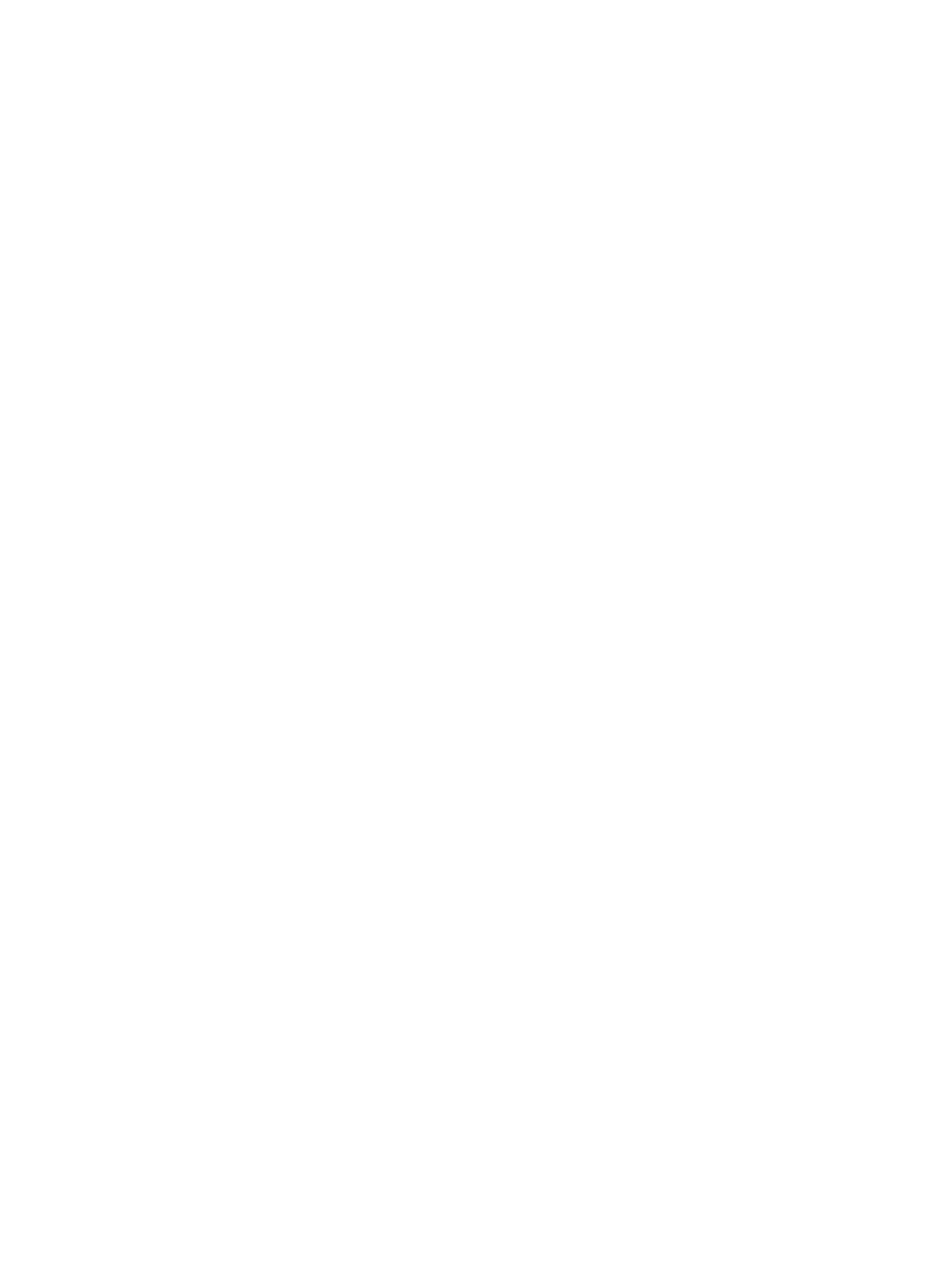
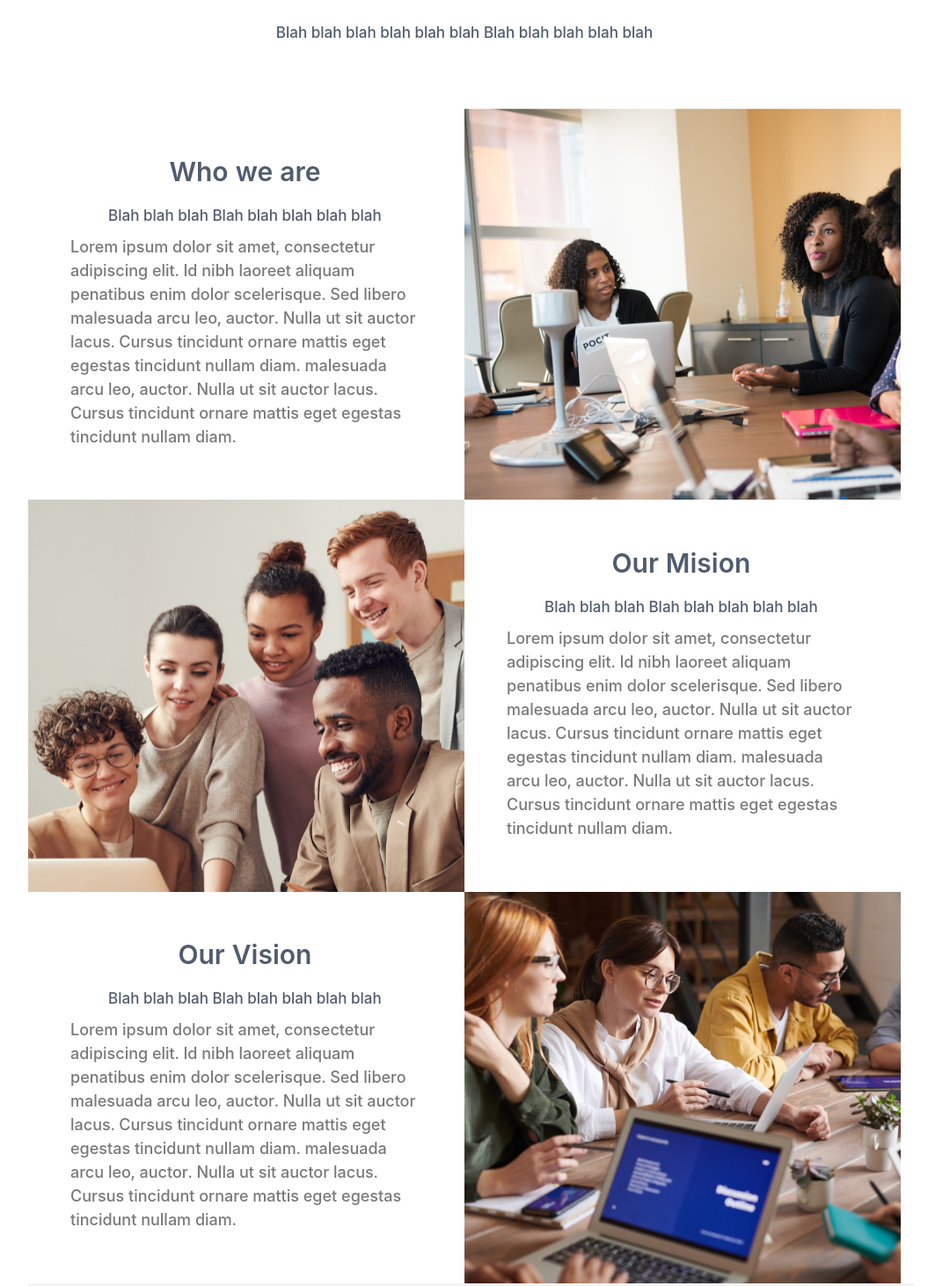
Before and after one commit to TGE24/SP-WEB-1, a Next.js app: page /about-us in a window 1280 px wide. Shown: the part 547-2009 px from the top of the page at 88% size, without its empty margins (112-1167 px from the left). Before the commit the page ends 800 px from the top, so only its background shows below. Built offline with nearby package versions, Linux system fonts and the light colour scheme.

Commit message:
NEW SCREEN About Us age

```diff
--- a/pages/about-us/index.js
+++ b/pages/about-us/index.js
@@ -1,4 +1,5 @@
 import React from "react";
+import { Row, Col } from "antd";
 import { AboutUsContainer } from "./styled";
 
 export default () => {
@@ -12,6 +13,69 @@ export default () => {
       </div>
       <div className="sectionTwo">
         <h1>Latest Real Estate</h1>
+        <h2> Blah blah blah blah blah blah Blah blah blah blah blah</h2>
+      </div>
+      <div className="sectionThree">
+        <Row>
+          <Col xs={24} sm={2} md={10} lg={6} xl={12}>
+            <div className="side-text">
+              <h1>Who we are</h1>
+              <h2>Blah blah blah Blah blah blah blah blah</h2>
+              <h3>
+                Lorem ipsum dolor sit amet, consectetur adipiscing elit. Id nibh
+                laoreet aliquam penatibus enim dolor scelerisque. Sed libero
+                malesuada arcu leo, auctor. Nulla ut sit auctor lacus. Cursus
+                tincidunt ornare mattis eget egestas tincidunt nullam diam.
+                malesuada arcu leo, auctor. Nulla ut sit auctor lacus. Cursus
+                tincidunt ornare mattis eget egestas tincidunt nullam diam.
+              </h3>
+            </div>
+          </Col>
+          <Col xs={24} sm={2} md={10} lg={6} xl={12}>
+            <div className="side-image"></div>
+          </Col>
+        </Row>
+        <Row>
+          <Col xs={24} sm={2} md={10} lg={6} xl={12}>
+            <div className="side-image2"></div>
+          </Col>
+          <Col xs={24} sm={2} md={10} lg={6} xl={12}>
+            <div className="side-text">
+              <h1>Our Mision</h1>
+              <h2>Blah blah blah Blah blah blah blah blah</h2>
+              <h3>
+                Lorem ipsum dolor sit amet, consectetur adipiscing elit. Id nibh
+                laoreet aliquam penatibus enim dolor scelerisque. Sed libero
+                malesuada arcu leo, auctor. Nulla ut sit auctor lacus. Cursus
+                tincidunt ornare mattis eget egestas tincidunt nullam diam.
+                malesuada arcu leo, auctor. Nulla ut sit auctor lacus. Cursus
+                tincidunt ornare mattis eget egestas tincidunt nullam diam.
+              </h3>
+            </div>
+          </Col>
+        </Row>
+        <Row>
+          <Col xs={24} sm={2} md={10} lg={6} xl={12}>
+            <div className="side-text">
+              <h1>Our Vision</h1>
+              <h2>Blah blah blah Blah blah blah blah blah</h2>
+              <h3>
+                Lorem ipsum dolor sit amet, consectetur adipiscing elit. Id nibh
+                laoreet aliquam penatibus enim dolor scelerisque. Sed libero
+                malesuada arcu leo, auctor. Nulla ut sit auctor lacus. Cursus
+                tincidunt ornare mattis eget egestas tincidunt nullam diam.
+                malesuada arcu leo, auctor. Nulla ut sit auctor lacus. Cursus
+                tincidunt ornare mattis eget egestas tincidunt nullam diam.
+              </h3>
+            </div>
+          </Col>
+          <Col xs={24} sm={2} md={10} lg={6} xl={12}>
+            <div className="side-image3"></div>
+          </Col>
+        </Row>
+      </div>
+      <div className="sectionFour">
+        <div className="container">djdj</div>
       </div>
     </AboutUsContainer>
   );
--- a/pages/about-us/styled.js
+++ b/pages/about-us/styled.js
@@ -1,11 +1,13 @@
 import styled from "styled-components";
 
 export const AboutUsContainer = styled.section`
+  padding: 0px;
+  // margin: -7px;
   .sectionOne {
     width: 100%;
-    position: absolute;
-    top: 0;
-    left: 0;
+    position: relative;
+    padding: 0;
+    margin: 0;
     height: 60vh;
     background: url("../assets/aboutus.png");
     .over-lay {
@@ -42,4 +44,81 @@ export const AboutUsContainer = styled.section`
       }
     }
   }
+
+  .sectionTwo {
+    margin-top: 2rem;
+    width: 100%;
+    display: flex;
+    flex-direction: column;
+    justify-content: center;
+    align-items: center;
+    h1 {
+      color: #515c6f;
+      font-size: 30px;
+      font-weight: 600;
+    }
+    h2 {
+      color: #515c6f;
+      font-size: 17px;
+    }
+  }
+  .sectionThree {
+    margin: 4rem 9rem 0 9rem;
+    .side-image {
+      width: 100%;
+      height: 445.36px;
+      background: url("../assets/who-we-are.png");
+    }
+    .side-image2 {
+      width: 100%;
+      height: 445.36px;
+      background: url("../assets/mission.png");
+    }
+    .side-image3 {
+      width: 100%;
+      height: 445.36px;
+      background: url("../assets/vision.png");
+    }
+    .side-text {
+      width: 80%;
+      height: 445.36px;
+      margin-left: 3rem;
+      display: flex;
+      flex-direction: column;
+      justify-content: center;
+      align-items: center;
+      h1 {
+        color: #515c6f;
+        font-size: 30px;
+        text-align: center;
+        font-weight: 600;
+      }
+      h2 {
+        color: #515c6f;
+        font-size: 17px;
+      }
+      h3 {
+        font-size: 18px;
+        line-height: 27px;
+
+        /* text colour */
+
+        color: #797979;
+      }
+    }
+  }
+  .sectionFour {
+    margin: 0 9rem;
+    width: 78.7%;
+    height: 558px;
+    background: linear-gradient(
+      180deg,
+      #f5f4f4 33.8%,
+      rgba(245, 244, 244, 0) 100%
+    );
+
+    .container {
+      // margin: 2rem 2rem;
+    }
+  }
 `;
```
Also changed, not shown: styles/propertyStyled.js (added, +169 -0 lines).
